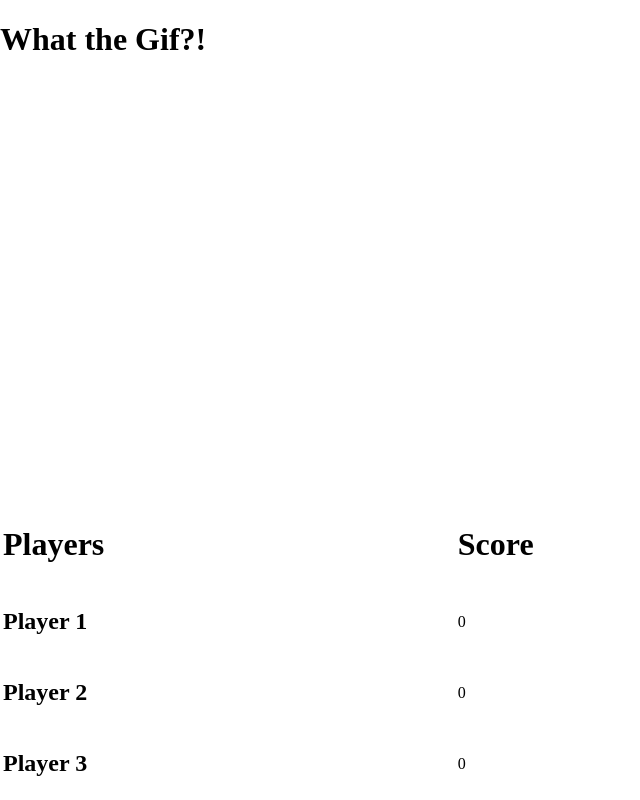
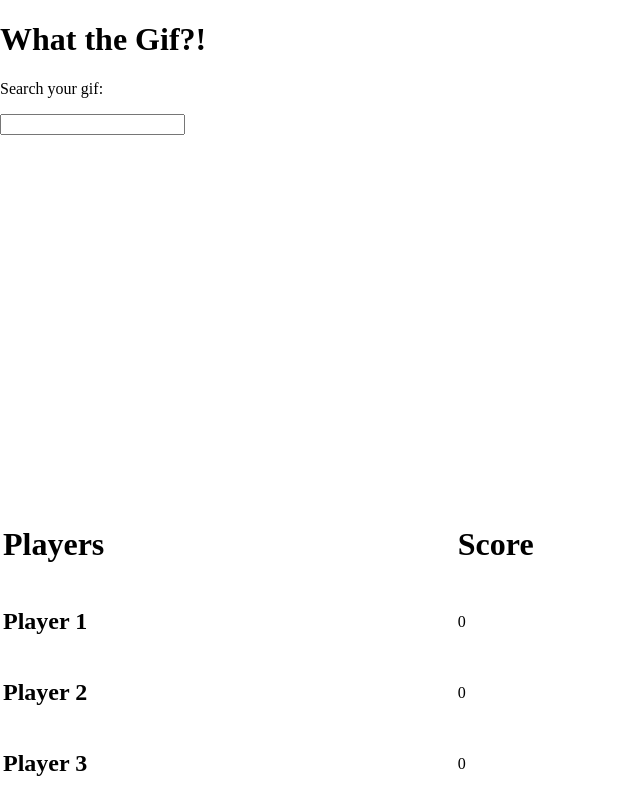
Before and after one commit to scove/whatthegif, an Electron app: page index.html in a window 800 px wide. Shown: the whole page, without its empty margins (0-640 px from the left). Drawn offline with Linux system fonts and the light colour scheme.

Commit message:
add the search area

```diff
--- a/index.html
+++ b/index.html
@@ -8,6 +8,13 @@
     <body>
       <div class="game">
         <h1>What the Gif?!</h1>
+        <div class="search">
+          <p>Search your gif:</p>
+          <input type="text"></input>
+          <div class="result">
+
+          </div>
+        </div>
         <div class="players">
           <table class="players-table">
             <tr>
```
